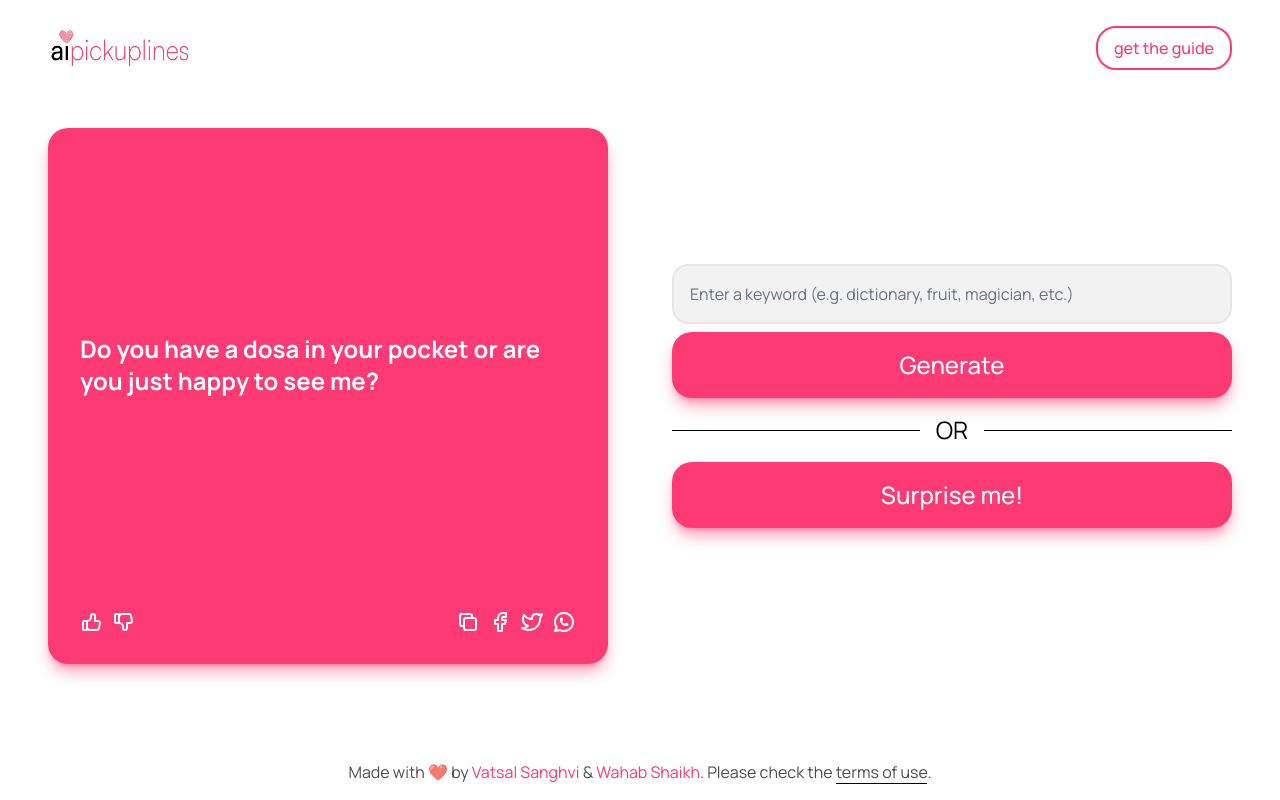
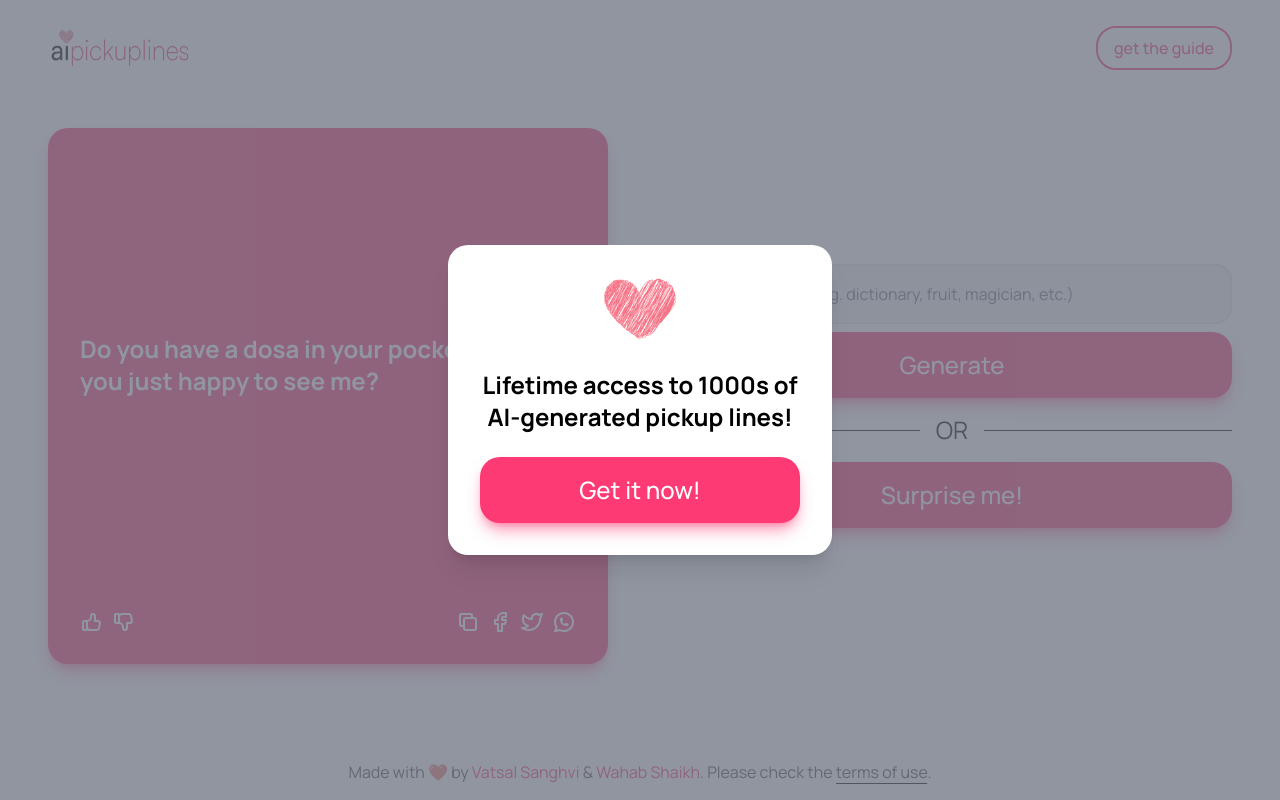
Before and after one commit to wahabshaikh/aipl, a Next.js app: page / in a window 1280 px wide. Built offline with nearby package versions, Linux system fonts and the light colour scheme; no server answers; a web font is replaced by a local one.

Commit message:
feat: modal

```diff
--- /dev/null
+++ b/components/Modal.tsx
@@ -0,0 +1,74 @@
+import { Fragment, useEffect, useState } from "react";
+import { Dialog, Transition } from "@headlessui/react";
+import { HiCheck } from "react-icons/hi2";
+import Image from "next/image";
+
+interface ModalProps {
+  count: number;
+}
+
+export default function Modal({ count }: ModalProps) {
+  const [open, setOpen] = useState(false);
+
+  useEffect(() => {
+    if (count === 1 || count % 5 === 0) {
+      setOpen(true);
+    }
+  }, [count]);
+
+  return (
+    <Transition.Root show={open} as={Fragment}>
+      <Dialog as="div" className="relative z-10" onClose={setOpen}>
+        <Transition.Child
+          as={Fragment}
+          enter="ease-out duration-300"
+          enterFrom="opacity-0"
+          enterTo="opacity-100"
+          leave="ease-in duration-200"
+          leaveFrom="opacity-100"
+          leaveTo="opacity-0"
+        >
+          <div className="fixed inset-0 bg-gray-500 bg-opacity-75 transition-opacity" />
+        </Transition.Child>
+
+        <div className="fixed inset-0 z-10 overflow-y-auto">
+          <div className="flex min-h-full items-end justify-center p-4 text-center sm:items-center sm:p-0">
+            <Transition.Child
+              as={Fragment}
+              enter="ease-out duration-300"
+              enterFrom="opacity-0 translate-y-4 sm:translate-y-0 sm:scale-95"
+              enterTo="opacity-100 translate-y-0 sm:scale-100"
+              leave="ease-in duration-200"
+              leaveFrom="opacity-100 translate-y-0 sm:scale-100"
+              leaveTo="opacity-0 translate-y-4 sm:translate-y-0 sm:scale-95"
+            >
+              <Dialog.Panel className="relative transform overflow-hidden rounded-[20px] bg-white px-8 pt-6 pb-8 shadow-xl transition-all sm:w-full sm:max-w-sm">
+                <div>
+                  <div className="relative mx-auto flex h-20 w-20 items-center justify-center rounded-full">
+                    <Image src="/images/logo.png" alt="" fill />
+                  </div>
+                  <div className="mt-3 text-center sm:mt-5">
+                    <Dialog.Title as="h3" className="text-2xl font-bold">
+                      Lifetime access to 1000s of AI-generated pickup lines!
+                    </Dialog.Title>
+                  </div>
+                </div>
+                <div className="mt-6">
+                  <a
+                    target="_blank"
+                    rel="noreferrer"
+                    href="https://wahabshaikh.gumroad.com/l/aipickuplines"
+                    className="btn btn-primary w-full"
+                    onClick={() => setOpen(false)}
+                  >
+                    Get it now!
+                  </a>
+                </div>
+              </Dialog.Panel>
+            </Transition.Child>
+          </div>
+        </div>
+      </Dialog>
+    </Transition.Root>
+  );
+}
--- a/package.json
+++ b/package.json
@@ -6,6 +6,7 @@
     "start": "next start"
   },
   "dependencies": {
+    "@headlessui/react": "^1.7.4",
     "@supabase/supabase-js": "^2.1.1",
     "@vercel/analytics": "^0.1.5",
     "next": "latest",
--- a/pages/index.tsx
+++ b/pages/index.tsx
@@ -20,12 +20,14 @@ import {
   WhatsappShareButton,
 } from "react-share";
 import { supabase } from "../lib/supabase";
+import Modal from "../components/Modal";
 
 const Home: NextPage = () => {
   const [recordId, setRecordId] = useState<number>();
   const [keyword, setKeyword] = useState("");
   const [pickupLine, setPickupLine] = useState("");
   const [isLoading, setIsLoading] = useState(false);
+  const [count, setCount] = useState(0);
 
   const shareUrl = "https://aipickuplines.com";
 
@@ -76,6 +78,7 @@ const Home: NextPage = () => {
       console.error(error);
     } finally {
       setIsLoading(false);
+      setCount(count + 1);
     }
   };
 
@@ -222,6 +225,7 @@ const Home: NextPage = () => {
           </fieldset>
         </section>
       </main>
+      <Modal count={count} />
 
       <Footer />
     </div>
```
Also changed, not shown: public/images/logo.png (added), 1 other file (tests, documents, lock files or other folders).
